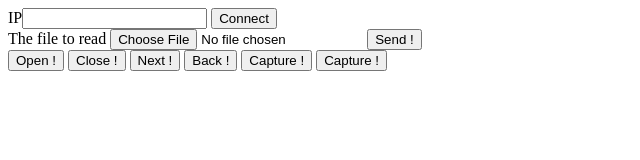
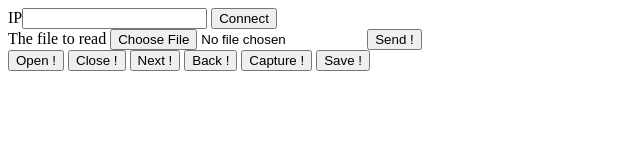
Before and after one commit to cbeing/remoteSlideShow, a plain HTML site: page web/index.html in a window 1280 px wide. Shown: the full height of the page, 0-640 px from the left. Drawn offline with Linux system fonts and the light colour scheme.

Commit message:
Fixing the save button label

```diff
--- a/web/index.html
+++ b/web/index.html
@@ -34,7 +34,7 @@
   <button onclick="nextSlide();">Next ! </button>
   <button onclick="backSlide();">Back ! </button>
   <button onclick="captureNote();">Capture ! </button>
-  <button onclick="saveNotes();">Capture ! </button>
+  <button onclick="saveNotes();">Save ! </button>
 
   </body>
 
```
